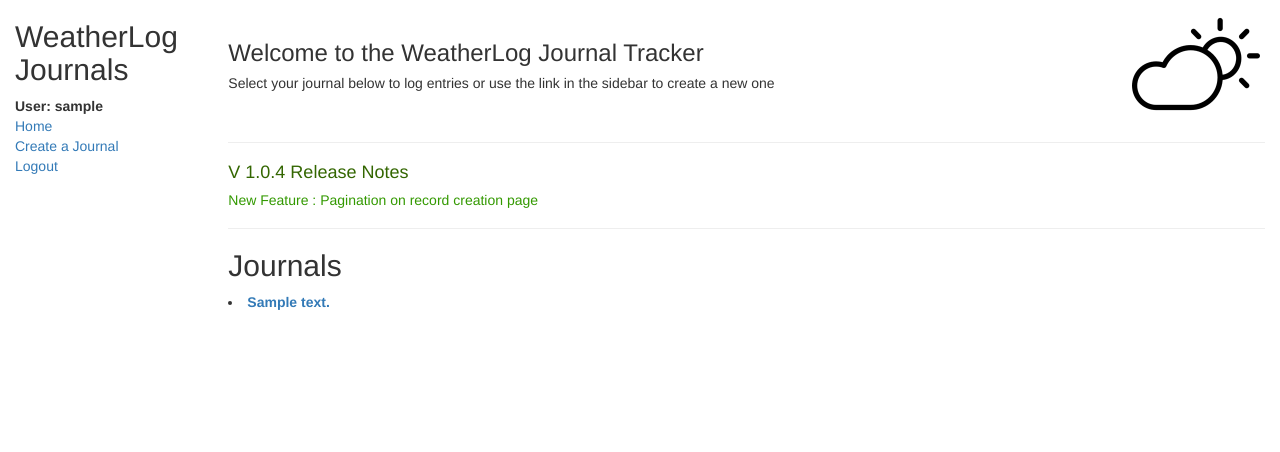
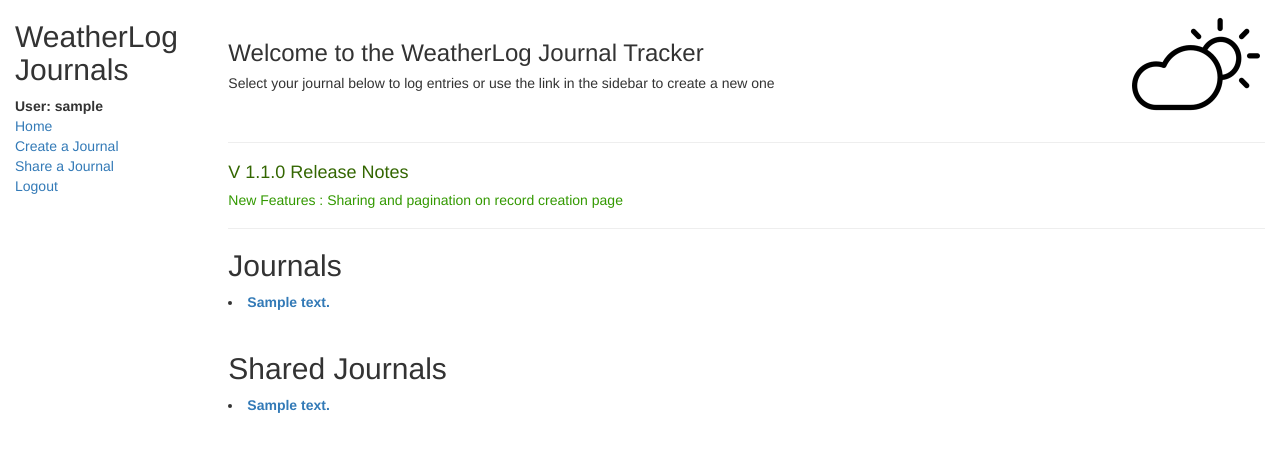
Before and after one commit to Cjhosu/Weatherlogger, a Django app: page /tracker/ in a window 1280 px wide. Shown: the top 452 px of the page. Run offline with Django 3.2, Linux system fonts and the light colour scheme; a user stored in the database is signed in; tables that the repository leaves empty hold one stand-in row (values such as "Sample post"); some libraries are stand-ins or nearby versions.

Commit message:
Add sharing features

```diff
--- a/tracker/templates/base_generic.html
+++ b/tracker/templates/base_generic.html
@@ -24,6 +24,7 @@
         <li><strong>User: {{ user.get_username }}</strong></li>
         <li><a href="{% url 'index' %}">Home</a></li>
         <li><a href="{% url 'create_journal' %}">Create a Journal</a></li>
+        <li><a href="{% url 'update_share' %}">Share a Journal</a></li>
         <li><a href="{% url 'logout'%}?next={{request.path}}">Logout</a></li>
         {% else %}
         <li><strong> Please <a href="{% url 'login'%}?next={{request.path}}">Login</a> to use navigation</li>
--- a/tracker/templates/index.html
+++ b/tracker/templates/index.html
@@ -5,8 +5,8 @@
 <h5> Select your journal below to log entries or use the link in the sidebar to create a new one</h5>
 <br>
 <hr>
-<strong><h4 style="color:#336600">  V 1.0.4 Release Notes </h4>
-<h5 style="color:#339900"> New Feature : Pagination on record creation page</h5>
+<strong><h4 style="color:#336600">  V 1.1.0 Release Notes </h4>
+<h5 style="color:#339900"> New Features : Sharing and pagination on record creation page</h5>
 <hr>
 <h2> Journals </h2>
 
@@ -19,7 +19,17 @@
     {% else %} There is nothing here
     {% endif %}
 
+<br>
 
+<h2> Shared Journals </h2>
 
+{% if shared_list %}
+    {% for journ in shared_list %}
+<li>
+    <a href="create_date_record/{{journ.id}}">{{journ}}</a>
+{% endfor %}
+</li>
+    {% else %} There is nothing here
+    {% endif %}
 
 {% endblock %}
--- a/tracker/urls.py
+++ b/tracker/urls.py
@@ -12,4 +12,5 @@ urlpatterns = [
     url(r'^date_record/(?P<pk>\d+)$', views.DateRecordDetailView, name = 'date_record'),
     url(r'^calendar/(?P<pk>\d+)/(?P<year>\d+)/(?P<month>\d+)$', views.calendar, name = 'calendar'),
     url(r'^update_date_record/(?P<pk>\d+)$', views.UpdateDateRecordView.as_view(), name = 'update_date_record'),
+    url(r'^update_share', views.UpdateShare, name='update_share'),
 ]
--- a/tracker/views.py
+++ b/tracker/views.py
@@ -1,6 +1,6 @@
-from .forms import SignUpForm, AddLocationForm, CreateJournalForm, DateRecordForm, UpdateDateRecordForm, DateRecordNotesForm, UpdatePrecipRecordForm
+from .forms import SignUpForm, AddLocationForm, CreateJournalForm, DateRecordForm, UpdateDateRecordForm, DateRecordNotesForm, UpdatePrecipRecordForm, UpdateShareForm
 from django.core.paginator import EmptyPage, PageNotAnInteger, Paginator
-from .models import User, Location, Journal, Date_record, Precip_record, Date_record_note
+from .models import User, Location, Journal, Date_record, Precip_record, Date_record_note, Share
 from calendar import HTMLCalendar, monthrange
 from datetime import datetime, date
 from django.contrib.auth import login, authenticate
@@ -18,12 +18,12 @@ from itertools import groupby
 class IndexView(LoginRequiredMixin, View):
     def get(self, request):
         journal_list=Journal.objects.filter(user=request.user)
+        shared_list = Journal.objects.filter(share__shared_with_user=request.user)
         return render(
             request,
             'index.html',
-            context={'journal_list' :journal_list}
+            context={'journal_list' :journal_list , 'shared_list' :shared_list, }
     )
-
 def signup(request):
     if request.method == 'POST':
         form = SignUpForm(request.POST)
@@ -195,6 +195,27 @@ class UpdateDateRecordView(LoginRequiredMixin, View):
             form.save()
             return HttpResponseRedirect('/tracker/date_record/'+ pk)
 
+def UpdateShare(request):
+    if request.method == 'POST':
+      form = UpdateShareForm(request.user.id, request.POST)
+      if form.is_valid():
+          share = Share()
+          journalid = form.cleaned_data['journal']
+          sharedid = form.cleaned_data['user']
+          share.journal = Journal.objects.get(pk=journalid)
+          share.shared_with_user = User.objects.get(pk=sharedid)
+          try:
+              share.save()
+          except:
+              dupe = 'you are already sharing that journal with that user'
+              return render(request, 'tracker/update_share.html', {'form' : form , 'dupe' :dupe})
+          return HttpResponseRedirect('/tracker/')
+      else:
+          return HttpResposnseRedirect('/tracker/')
+    else:
+        form = UpdateShareForm(request.user.id)
+    return render(request, 'tracker/update_share.html', {'form' : form ,})
+
 class WeatherCalendar(LoginRequiredMixin,HTMLCalendar):
     def __init__(self, weather):
         super(WeatherCalendar, self).__init__()
```
Also changed, not shown: tracker/forms.py (+15 -1 lines), tracker/templates/tracker/update_share.html (added, +17 -0 lines).
